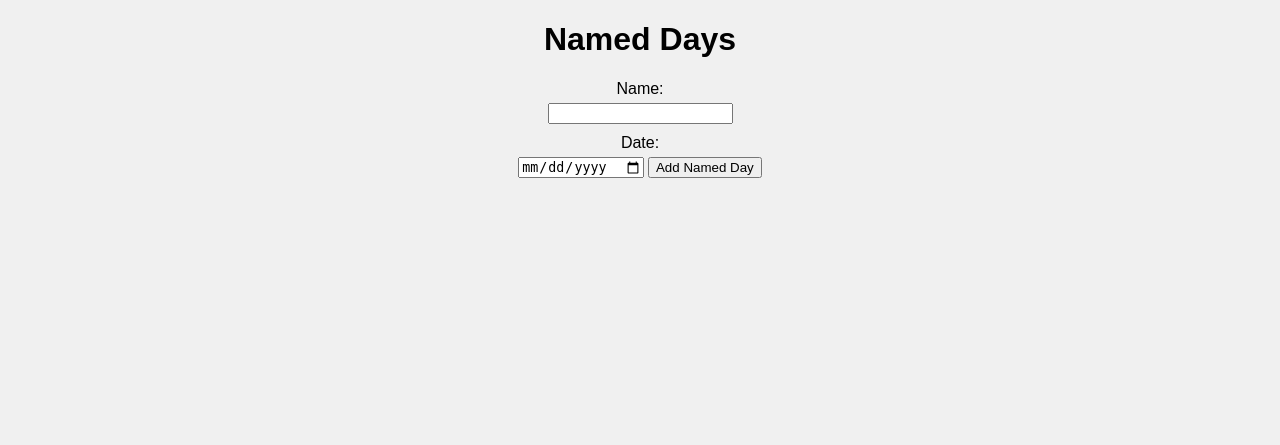
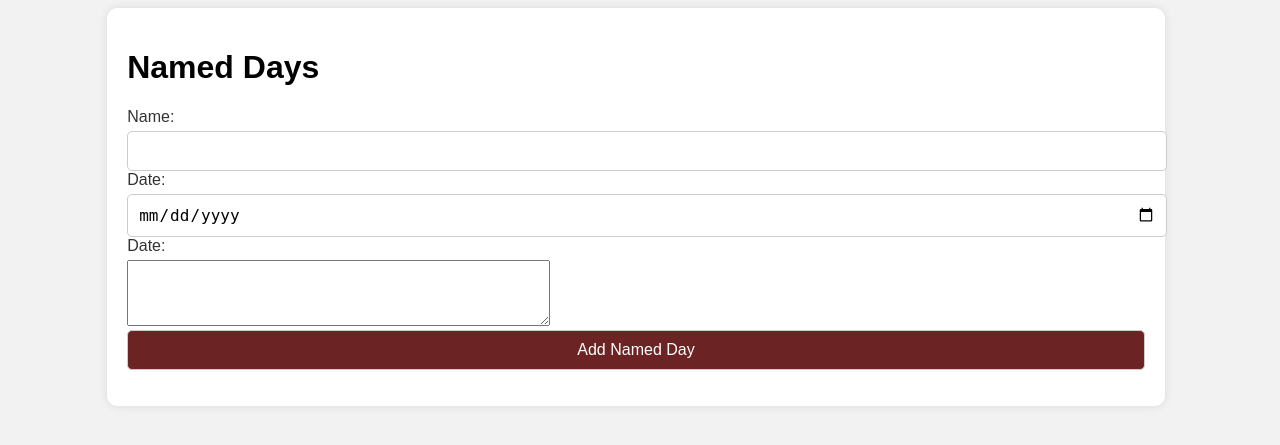
Before and after one commit to Amel83/final_project_ALX, a Flask app: page / in a window 1280 px wide. Shown: the top 445 px of the page. Run offline with Flask 3, Linux system fonts and the light colour scheme.

Commit message:
added a deleting option

```diff
--- a/web_app/app/routes.py
+++ b/web_app/app/routes.py
@@ -17,3 +17,9 @@
     db.session.add(new_named_day)
     db.session.commit()
     return redirect(url_for('index'))
+@app.route('/delete_named_day/<int:named_day_id>', methods=['POST'])
+def delete_named_day(named_day_id):
+    named_day = NamedDay.query.get_or_404(named_day_id)
+    db.session.delete(named_day)
+    db.session.commit()
+    return redirect(url_for('index'))
--- a/web_app/app/static/styles.css
+++ b/web_app/app/static/styles.css
@@ -1,39 +1,65 @@
 body {
     font-family: Arial, sans-serif;
-    margin: 0;
-    padding: 0;
-    background-color: #f0f0f0;
+    margin-left: 0;
+    padding: 0 px;
+    background-color: #f2f2f2;
 }
 
+.container {
+    width: 80%;
+    margin: 0 auto;
+    padding: 20px;
+    background-color: #fff;
+    border-radius: 10px;
+    box-shadow: 0 0 10px rgba(0, 0, 0, 0.1);
+}
+}
 h1 {
     text-align: center;
+    color: #333;
+
 }
 
-form {
+form-group {
     margin-bottom: 20px;
-    text-align: center;
+
 }
 
 label {
     display: block;
     margin-bottom: 5px;
+    color: #333;
 }
 
 input[type="text"],
 input[type="date"],
 button {
-    margin-bottom: 10px;
+    width: 100%;
+    padding: 10px;
+    font-size: 16px;
+    border: 1px solid #ccc;
+    border-radius: 5px;
+}
+button{
+    background-color: #6b2323;
+    color: #fff;
+    cursor: pointer;
 }
 
-ul {
+
+button:hover {
+    background-color: #4e1515;
+}
+
+.named-days {
     list-style-type: none;
     padding: 0;
 }
 
-li {
-    background-color: #fff;
+.named-days li {
+    background-color: #f9f9f9;
     padding: 10px;
-    margin-bottom: 5px;
+    margin-bottom: 10px;
     border-radius: 5px;
     box-shadow: 0 2px 5px rgba(0, 0, 0, 0.1);
 }
--- a/web_app/app/templates/index.html
+++ b/web_app/app/templates/index.html
@@ -7,18 +7,36 @@
     <link rel="stylesheet" href="{{ url_for('static', filename='styles.css') }}">
 </head>
     <body>
+        <div class="container">
             <h1>Named Days</h1>
             <form action="{{ url_for('add_named_day') }}" method="POST">
+                <div class="form-group">
                     <label for="name">Name:</label>
                     <input type="text" id="name" name="name" required>
+                </div>
+                <div class="form-group">
                     <label for="date">Date:</label>
                     <input type="date" id="date" name="date" required>
+                </div>
+                <div class="form-group">
+                    <label for="description">Date:</label>
+                    <textarea id="description" name="description" rows="4" cols="50"></textarea>
+                </div>
                 <button type="submit">Add Named Day</button>
             </form>
-    <ul>
+            <ul class="named-days">
                 {% for named_day in named_days %}
-            <li>{{ named_day.name }} - {{ named_day.date }}</li>
+                    <li>
+                        <span>{{ named_day.name }} - {{ named_day.date }}</span>
+                            {% if named_day.description %}
+                            <p>{{ named_day.description }}</p>
+                        {% endif %}
+                        <form action="{{ url_for('delete_named_day', named_day_id=named_day.id) }}" method="POST" class="delete-form">
+                            <button type="submit" class="delete-button">Delete</button>
+                        </form>
+                    </li>
                 {% endfor %}
             </ul>
+        </div>
     </body>
 </html>
```
Also changed, not shown: web_app/instance/named_days.db. Lines whose indentation alone changed are shown as unchanged.
